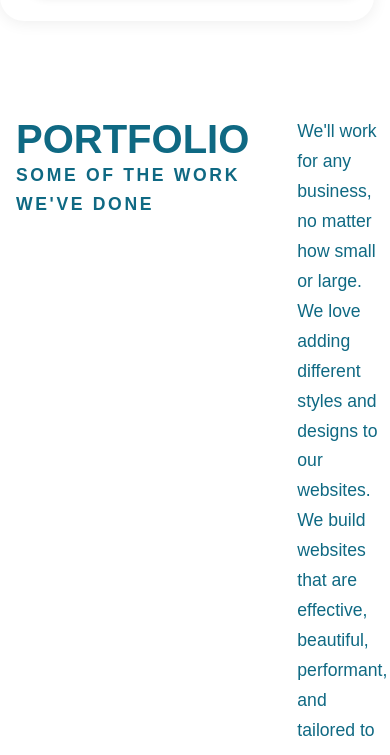
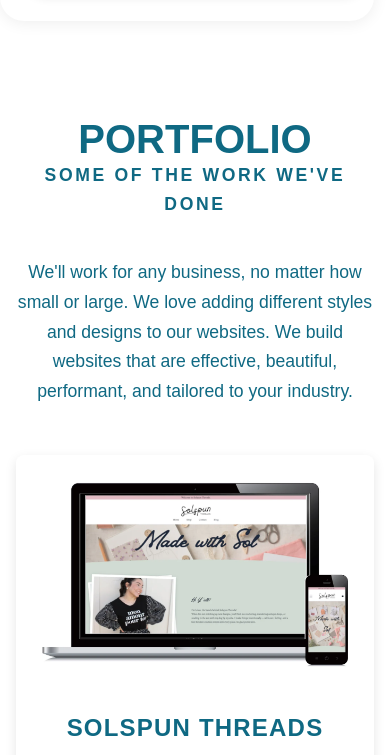
Before and after one commit to ventura-coast-web-design/moorpark-web-design, an Eleventy site: page index.njk in a window 390 px wide. Shown: the part 6200-6955 px from the top of the page. Built offline with nearby package versions, Linux system fonts and the light colour scheme; Eleventy itself is replaced by a stand-in of ours; files that its build step writes are made by us from their sources.

Commit message:
portfolio grip update for mobile

```diff
--- a/assets/styles/scss/layouts/index.scss
+++ b/assets/styles/scss/layouts/index.scss
@@ -11,6 +11,12 @@
     gap: 3rem;
     margin-bottom: 3rem;
     align-items: start;
+
+    @media (max-width: 48em) {
+      grid-template-columns: 1fr;
+      gap: 2rem;
+      text-align: center;
+    }
 
     .portfolio-title {
       h3 {
```
Also changed, not shown: assets/styles/main.css.
